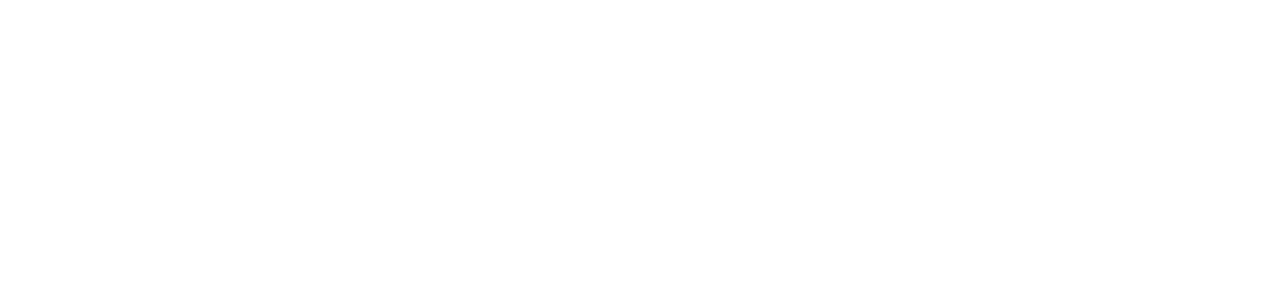
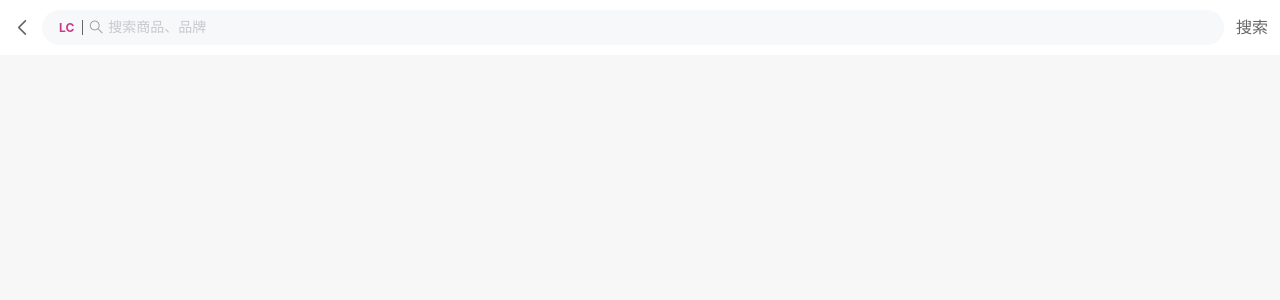
Before and after one commit to wjian22/2206-lcapp, a Vue app: page /#/search in a window 1280 px wide. Before the commit this address had no page. Shown: the top 300 px of the page. Built offline with nearby package versions, Linux system fonts and the light colour scheme.

Commit message:
lcapp-day2

```diff
--- a/src/assets/css/base.css
+++ b/src/assets/css/base.css
@@ -10,7 +10,26 @@
 }
 
 /* 设置页面大小 */
-body, html, #app, #navbar-view, #login-view{
+body, html, #app, #navbar-view, #search-view, #login-view{
 	width:100%;
 	height: 100%;
+	overflow: hidden;
+	background: #f7f7f7;
 }
+
+:root{
+	/* 全局色调变量颜色 */
+	--baseColor : #CC3A8C;
+}
+
+/* 设置滚动条 */
+::-webkit-scrollbar{width:0px}
+
+#index-view, #classify-view, #cart-view, #user-view{
+	height: 100%;
+	padding-bottom: 50px;
+	box-sizing: border-box;
+	/* 设置溢出滚动条 */
+	overflow-y: scroll;
+	overflow-x: hidden;
+}
--- a/src/assets/css/vant.css
+++ b/src/assets/css/vant.css
@@ -1,5 +1,5 @@
 /* 全局修改：定义vant变量 */
 :root{
-	/* --van-tabbar-background-color : green; */
+	/* --van-tabbar-background-color : rgba(255, 0,0,.5); */
 	/* --van-button-default-background-color : red; */
 }
--- /dev/null
+++ b/src/components/WjSearch.vue
@@ -0,0 +1,92 @@
+<template>
+
+  <!-- 加入搜索框 -->
+  <van-search
+    v-model="keywords"
+    placeholder="搜索商品、品牌"
+    :disabled="disabled"
+    shape="round"
+    clear-trigger="always"
+    show-action
+    @click.stop="$emit('click')"
+    >
+    <!-- 左侧内容 -->
+    <template #left>
+      <van-icon v-if="showLeft" @click="$emit('clickleft')" class="left-arrow" name="arrow-left"></van-icon>
+    </template>
+
+    <!-- 右侧内容 -->
+    <template #action>
+      <span v-if="showRight" @click="$emit('clickright', keywords)" class="search-btn">搜索</span>
+    </template>
+
+    <!-- 左侧搜索框内的图标 -->
+    <template #left-icon>
+      <van-icon v-if="showInnerleft" name="search"></van-icon>
+    </template>
+
+    <!-- 左侧label内容 -->
+    <template #label>
+      <span class="logo">LC</span>
+    </template>
+
+  </van-search>
+
+</template>
+
+<script>
+
+  export default {
+    props : {
+      disabled : {
+        type : Boolean,
+        default : false
+      },
+      showLeft : {
+        type : Boolean,
+        default : false
+      },
+      showRight : {
+        type : Boolean,
+        default : false
+      },
+      showInnerleft : {
+        type : Boolean,
+        default : false
+      }
+
+    },
+    emits : ['click', 'clickright', 'clickleft'],
+    data(){
+      return {
+        keywords : ''
+      }
+    },
+    methods : {}
+  }
+
+
+</script>
+
+<style lang="less" scoped>
+  .logo{
+    color: var(--baseColor);
+    font-size: 12px;
+    border-right: 1px solid #666;
+    padding-right: 8px;
+    font-weight: bold;
+  }
+
+  .left-arrow{
+    text-align: center;
+    padding-right: 10px;
+    font-size: 20px;
+    color: #666;
+  }
+
+  .search-btn{
+    padding: 0px 4px;
+    font-size: 16px;
+    color: #666;
+  }
+</style>
--- a/src/router/index.js
+++ b/src/router/index.js
@@ -7,6 +7,7 @@
 import ClassifyView from '../views/ClassifyView.vue'
 import CartView from '../views/CartView.vue'
 import UserView from '../views/UserView.vue'
+import SearchView from '../views/SearchView.vue'
 
 //配置路由
 let routes = [
@@ -26,6 +27,11 @@
 			{path : '/navbar/user', component : UserView},
 		]
 	},
+	// 搜索路由页面
+	{
+		path : '/search',
+		component : SearchView
+	},
 	//登录路由页面
 	{
 		path : '/login',
--- a/src/vant/index.js
+++ b/src/vant/index.js
@@ -4,10 +4,12 @@
 	Tabbar,
 	TabbarItem,
 	ConfigProvider,
-	Icon
+	Icon,
+	Search,
 } from 'vant'
 
 export default function(app){
+	app.use(Search)
 	app.use(Icon)
 	app.use(ConfigProvider)
 	app.use(Tabbar)
--- a/src/views/IndexView.vue
+++ b/src/views/IndexView.vue
@@ -1,11 +1,39 @@
 <template>
 	<div id="index-view">
-		首页
+		<wj-search show-innerleft disabled @click="toSearchHandler"></wj-search>
 	</div>
 </template>
 
 <script>
+	// 引入组件
+	import WjSearch from '../components/WjSearch.vue'
+
+	export default {
+		components : {
+			WjSearch
+		},
+
+		data(){
+			return {
+
+			}
+		},
+
+		methods : {
+			toSearchHandler(){
+				//跳转到搜索页面
+				console.log(this.$router)
+				this.$router.push('/search');
+			}
+		}
+	}
 </script>
 
-<style>
+<style lang="less" scoped>
+	.logo{
+    color: var(--baseColor);
+    font-size: 12px;
+    border-right: 1px solid #666;
+    padding-right: 8px;
+  }
 </style>
--- a/src/views/NavbarView.vue
+++ b/src/views/NavbarView.vue
@@ -6,7 +6,7 @@
 		<!-- 选项卡切换按钮 -->
 		<van-tabbar
 		 route
-		 active-color="#8E0AD2"
+		 active-color="#CC3A8C"
 		 inactive-color="#666"
 		>
 		  <van-tabbar-item
--- /dev/null
+++ b/src/views/SearchView.vue
@@ -0,0 +1,53 @@
+<template>
+
+  <div id="search-view">
+
+    <wj-search
+     show-innerleft
+     show-left
+     show-right
+     @clickright="clickRightHandler"
+     @clickleft="clickLeftHandler"
+    ></wj-search>
+
+
+
+
+  </div>
+
+</template>
+
+<script>
+  import WjSearch from '../components/WjSearch.vue'
+
+  export default {
+    components : {
+      WjSearch
+    },
+
+    data(){
+      return {
+
+      }
+    },
+
+    methods : {
+      clickRightHandler(val){
+        console.log(1111);
+        console.log(val);
+      },
+
+      clickLeftHandler(){
+        // 返回上一级路由
+        // console.log(this.$router)
+        this.$router.back();
+      }
+    }
+  }
+
+</script>
+
+<style lang="less" scoped>
+
+
+</style>
```
